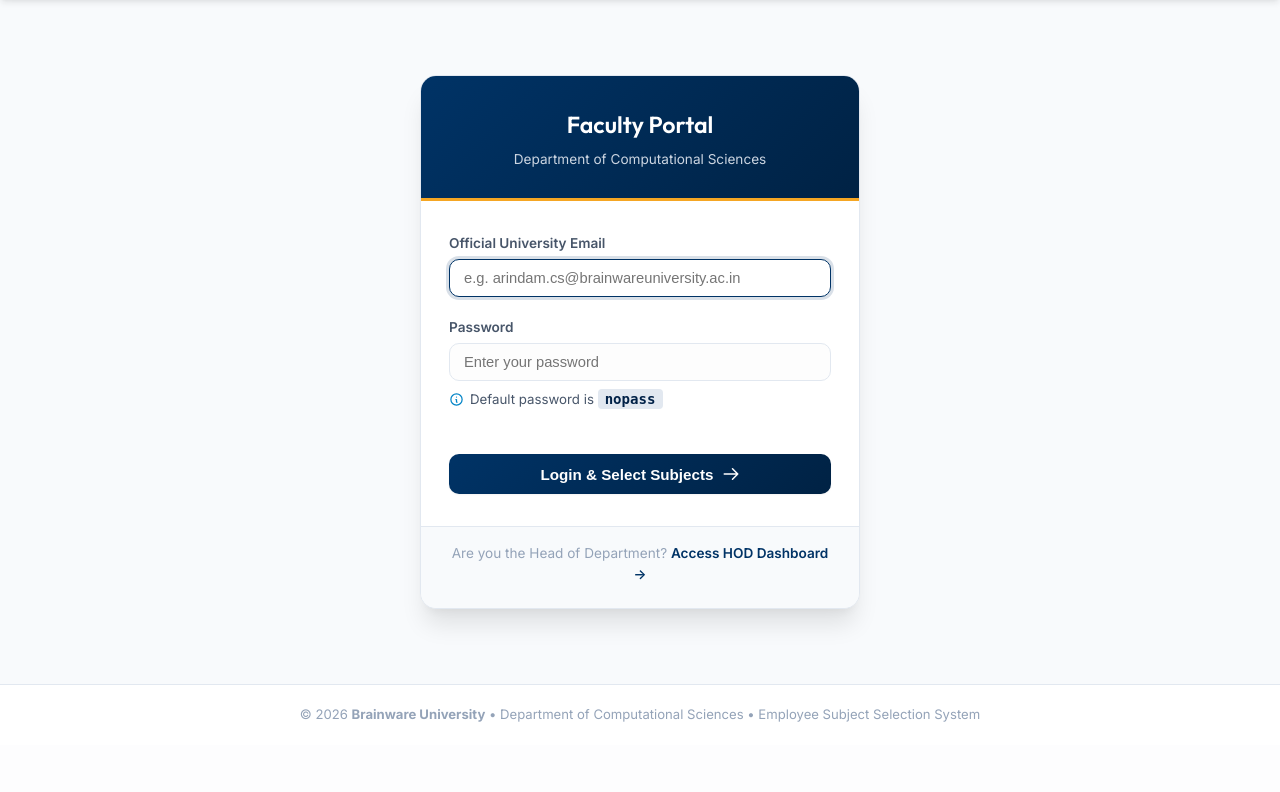
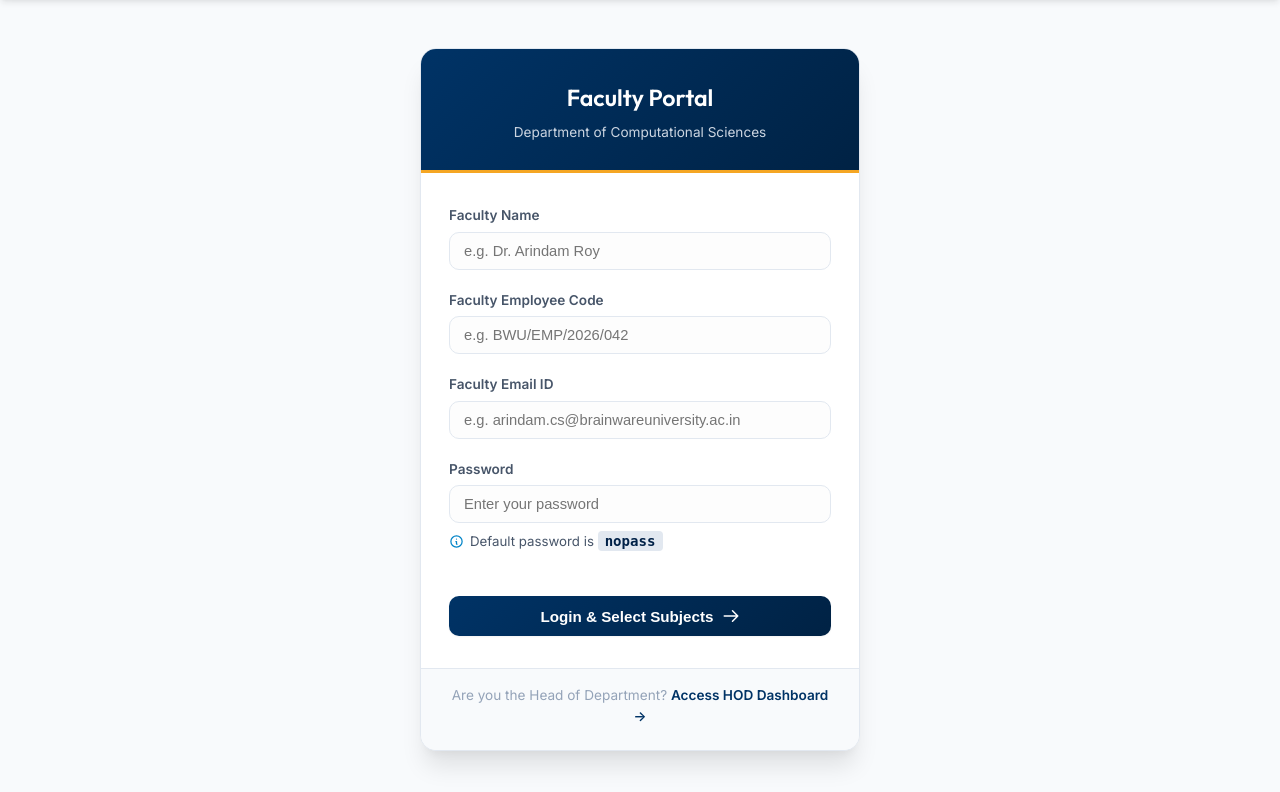
Before and after one commit to Samratkundu123/employee-subject-selection, a PHP site: page /login in a window 1280 px wide. Shown: the part 73-865 px from the top of the page. Before the commit the page ends 795 px from the top, so only its background shows below. Run offline with PHP 8.4, Linux system fonts and the light colour scheme.

Commit message:
Display Faculty Name, Employee Code, and Email ID across all sections and add input fields to faculty login form

```diff
--- a/app/Router.php
+++ b/app/Router.php
@@ -197,6 +197,8 @@ class Router
 
         $email = strtolower(trim((string)($_POST['email'] ?? '')));
         $password = (string)($_POST['password'] ?? '');
+        $inputName = trim((string)($_POST['name'] ?? ''));
+        $inputCode = strtoupper(trim((string)($_POST['employee_code'] ?? '')));
 
         if ($email === '' || $password === '') {
             $_SESSION['_flash_error'] = 'Please enter both your email address and password.';
@@ -226,13 +228,24 @@ class Router
                 // Verify hash or standard password
                 if (password_verify($password, $faculty['password_hash']) || $password === 'Faculty@123' || $password === 'nopass') {
                     $authSuccess = true;
+                    // Update name / employee code if provided on login form
+                    $newName = $inputName !== '' ? $inputName : $faculty['name'];
+                    $newCode = $inputCode !== '' ? $inputCode : $faculty['employee_code'];
+                    if ($newName !== $faculty['name'] || $newCode !== $faculty['employee_code']) {
+                        try {
+                            Faculty::updateDetails((int)$faculty['id'], $newName, $newCode);
+                            $faculty = Faculty::findById((int)$faculty['id']);
+                        } catch (Throwable $e) {
+                            error_log("Login profile update notice: " . $e->getMessage());
+                        }
+                    }
                 }
             } elseif ($password === 'Faculty@123' || $password === 'nopass') {
                 // Auto-provision faculty if logging in with valid domain and default credentials
                 try {
                     $localPart = explode('@', $email)[0];
-                    $autoName = ucwords(str_replace(['.', '_', '-'], ' ', $localPart));
-                    $autoCode = 'BWU-' . strtoupper(substr(md5($email), 0, 5));
+                    $autoName = $inputName !== '' ? $inputName : ucwords(str_replace(['.', '_', '-'], ' ', $localPart));
+                    $autoCode = $inputCode !== '' ? $inputCode : ('BWU-' . strtoupper(substr(md5($email), 0, 5)));
                     $faculty = Faculty::create($autoName, $email, $autoCode, $password);
                     $authSuccess = true;
                 } catch (Throwable $e) {
--- a/app/views/faculty/login.php
+++ b/app/views/faculty/login.php
@@ -28,7 +28,31 @@ require_once __DIR__ . '/../layout/header.php';
                 <?= Auth::csrfField() ?>
 
                 <div class="form-group">
-                    <label for="email">Official University Email</label>
+                    <label for="name">Faculty Name</label>
+                    <input
+                        type="text"
+                        name="name"
+                        id="name"
+                        class="form-control-custom"
+                        placeholder="e.g. Dr. Arindam Roy"
+                        value="<?= Response::escape($name ?? '') ?>"
+                    >
+                </div>
+
+                <div class="form-group">
+                    <label for="employee_code">Faculty Employee Code</label>
+                    <input
+                        type="text"
+                        name="employee_code"
+                        id="employee_code"
+                        class="form-control-custom"
+                        placeholder="e.g. BWU/EMP/2026/042"
+                        value="<?= Response::escape($employee_code ?? '') ?>"
+                    >
+                </div>
+
+                <div class="form-group">
+                    <label for="email">Faculty Email ID</label>
                     <input
                         type="email"
                         name="email"
@@ -37,7 +61,6 @@ require_once __DIR__ . '/../layout/header.php';
                         placeholder="e.g. arindam.cs@brainwareuniversity.ac.in"
                         value="<?= Response::escape($email ?? '') ?>"
                         required
-                        autofocus
                     >
                 </div>
 
--- a/app/views/layout/header.php
+++ b/app/views/layout/header.php
@@ -38,10 +38,14 @@ $currentHod = Auth::getCurrentHod();
         </a>
 
         <?php if ($currentFaculty): ?>
-            <div class="nav-user-meta">
-                <div class="user-badge">
-                    <span>👨‍🏫 <strong><?= Response::escape($currentFaculty['name']) ?></strong></span>
-                    <span class="role-tag"><?= Response::escape($currentFaculty['employee_code']) ?></span>
+            <div class="nav-user-meta" style="display: flex; align-items: center; gap: 12px;">
+                <div class="user-badge" style="display: flex; flex-direction: column; align-items: flex-end; line-height: 1.35; padding: 4px 10px;">
+                    <span style="font-weight: 700; color: var(--bwu-navy); font-size: 0.88rem;">
+                        👨‍🏫 <?= Response::escape($currentFaculty['name']) ?>
+                    </span>
+                    <span style="font-size: 0.76rem; color: var(--text-muted);">
+                        Emp Code: <strong><?= Response::escape($currentFaculty['employee_code']) ?></strong> &bull; <?= Response::escape($currentFaculty['email']) ?>
+                    </span>
                 </div>
                 <a href="/logout" class="btn-nav-logout">Logout</a>
             </div>
```
